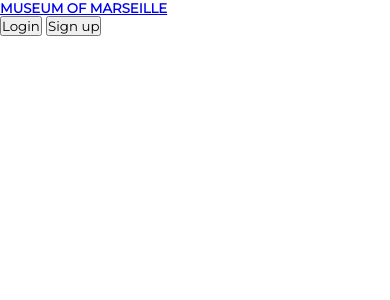
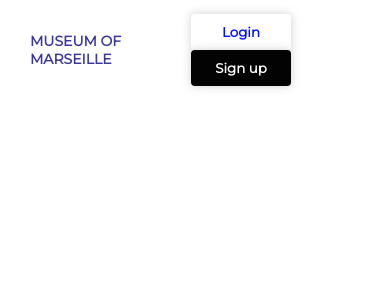
Before and after one commit to lea-martel/Livre-or, a PHP site: page / in a window 390 px wide. Shown: the top 300 px of the page. Run offline with PHP 8.4, Linux system fonts and the light colour scheme; some libraries are stand-ins or nearby versions.

Commit message:
css pour header et footer
css header + footer

```diff
--- a/css/style.css
+++ b/css/style.css
@@ -9,3 +9,191 @@
 body{
   max-width: 1600px;
 }
+ /*** HEADER ***/
+ header{
+  display: flex;
+  justify-content: space-between;
+  align-items: center;
+  height: 100px;
+}
+
+#logohead{
+  display:flex;
+  flex-direction: column;
+  align-items: center;
+  margin-left: 30px;
+}
+#toptitle{
+  font-size: 18px;
+}
+
+.reg {
+  color: white;
+  background-color: rgba(3, 3, 3, 1);
+  cursor: pointer;
+  border: 0;
+  border-radius: 4px;
+  font-weight: 600;
+  margin: 0 10px;
+  width: 100px;
+  padding: 10px 0;
+  box-shadow: 0 0 10px rgba(112, 103, 100, 0.3);
+  transition: 0.4s;
+}
+.reg:hover {
+  color: white;
+  box-shadow: 0 0 20px (112, 103, 100, 0.6);
+  background-color: rgba(198, 239, 252, 1);
+}
+
+.log {
+  color: rgb(1, 16, 251);
+  background-color: rgba(255, 255, 255, 1);
+  cursor: pointer;
+  border: 0;
+  border-radius: 4px;
+  font-weight: 600;
+  margin: 0 10px;
+  width: 100px;
+  padding: 10px 0;
+  box-shadow: 0 0 10px rgba(112, 103, 100, 0.3);
+  transition: 0.4s;
+}
+
+.log:hover {
+    color: white;
+    box-shadow: 0 0 20px (112, 103, 100, 0.6);
+    background-color: rgba(198, 239, 252, 1);
+  }
+
+  a{
+    text-decoration: none;
+    color:rgba(9, 5, 129, 0.8);
+  }
+
+
+/***FOOTER***/
+footer{
+  background-color: #f1f1f1;
+  padding:90 0;
+}
+.footer-container{
+  max-width:1300px;
+  margin:auto;
+  padding: 0 20px;
+  display: flex;
+  justify-content: space-between;
+  align-items: center;
+  flex-wrap: wrap-reverse;
+  padding-top: 20px;
+  padding-bottom: 20px;
+}
+.logo{
+  width: 100px;
+  margin-left: 60px;
+}
+
+.social-media1{
+  display: flex;
+  justify-content: space-between;
+  color: #001a21;
+  font-size:22px;
+  text-decoration: none;
+  cursor: pointer;
+  margin:20px 0;
+}
+
+#left-col{
+  display: flex;
+  justify-content: center;
+  align-items: center;
+  background-color: aqua;
+  width: 50px;
+}
+
+.right-col h6{
+  font-size: 26px;
+}
+.border{
+  width: 100px;
+  height: 4px;
+  background: rgba(9, 5, 129, 0.8);
+  margin-bottom: 20px;
+  margin-top: 10px;
+}
+.newsletter-form{
+  display: flex;
+  justify-content: center;
+  align-items: center;
+  flex-wrap: wrap;
+}
+.txtb{
+  flex: 1;
+  padding: 18px 40px;
+  font-size: 16px;
+  color: #293043;
+  background: #ddd;
+  border: none;
+  font-weight: 700;
+  outline: none;
+  border-radius: 30px;
+  min-width: 260px;
+}
+.btn{
+  padding: 18px 40px;
+  font-size: 16px;
+  color: #293043;
+  background: #ddd;
+  border: none;
+  font-weight: 700;
+  outline: none;
+  border-radius: 30px;
+  margin-left: 20px;
+  cursor: pointer;
+  transition: opacity .3s linear;
+}
+.btn:hover{
+  opacity: .7;
+  background-color: rgba(198, 239, 252, 1);
+}
+
+
+
+/***HEADER + FOOTER RESPONSIVE***/
+@media (max-width: 640px) {
+  #toptitle{
+    font-size: 14px;
+  }
+
+  .btn{
+    margin: 0;
+    width: 100%;
+    margin-top: 20px;
+  }
+  .logo{
+    margin-left: 0;
+  }
+
+  .social-media{
+    top:20px
+  }
+  .social-media i{
+    width: 25px;
+    height: 25px;
+  }
+}
+  @media (min-width: 640px) {
+
+  }
+  @media (max-width:960px) {
+  .footer-container{
+    max-width: 600px;
+  }
+
+}
+  @media (min-width:960px) {
+
+  }
+  @media (min-width:1100px) {
+
+  }
```
